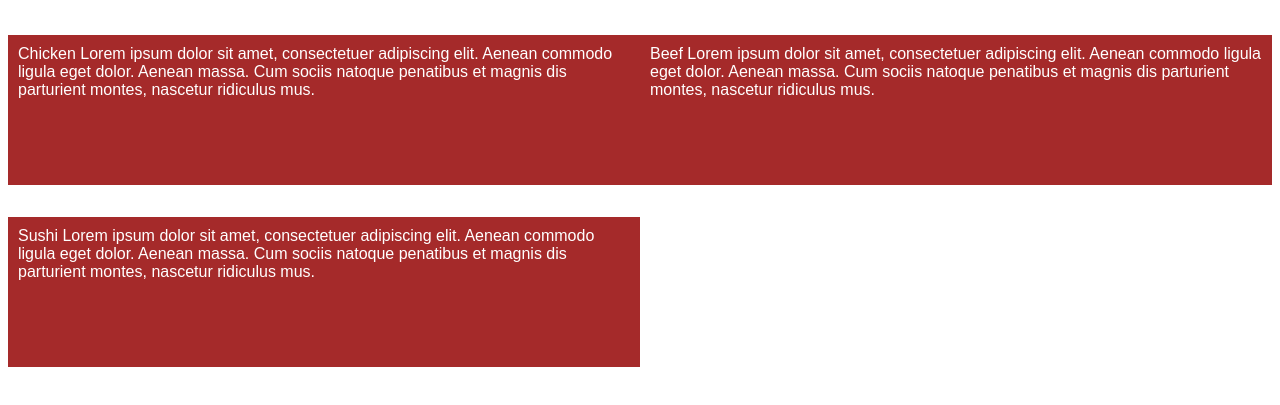
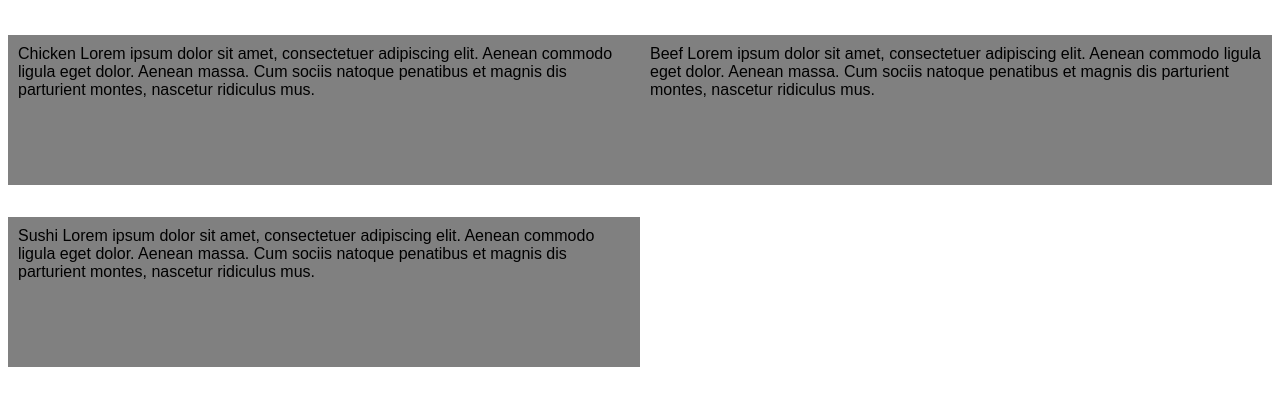
Before and after one commit to Zyber93/Coursera-Module2-Solution, a plain HTML site: page index.html in a window 1280 px wide. Shown: the part 61-466 px from the top of the page. Drawn offline with Linux system fonts and the light colour scheme.

Commit message:
Update index.html

```diff
--- a/index.html
+++ b/index.html
@@ -12,13 +12,13 @@
 }
 
 p {
-  background-color: #A52A2A;
+  background-color: gray;
   width: 50%;
   float: left;
   height: 150px;
   padding: 10px;
   font-family: Arial;
-  color: white;
+  color: black;
 }
 
 /* Responsive Framework. */
```
